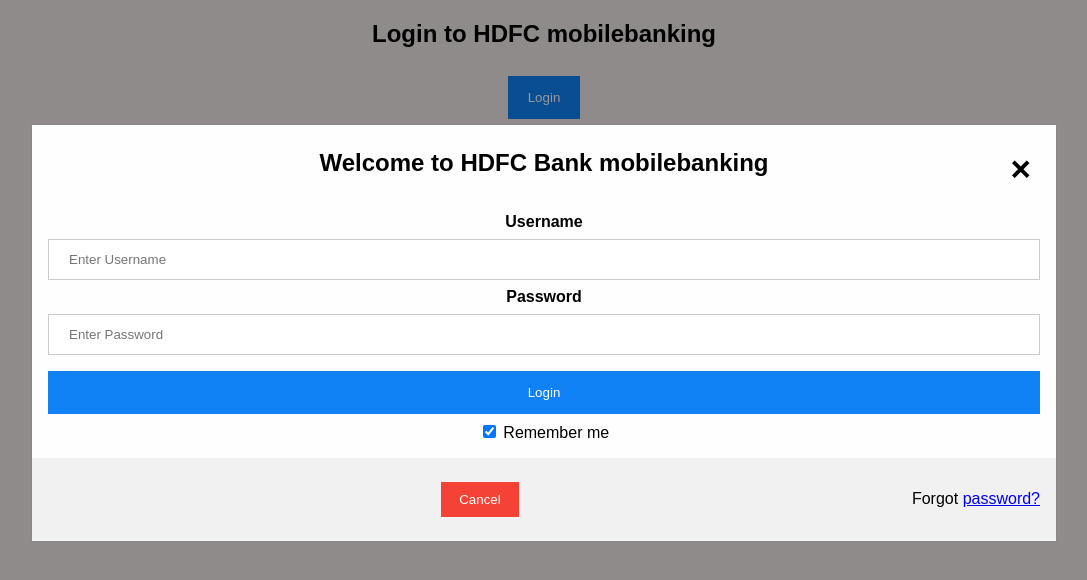
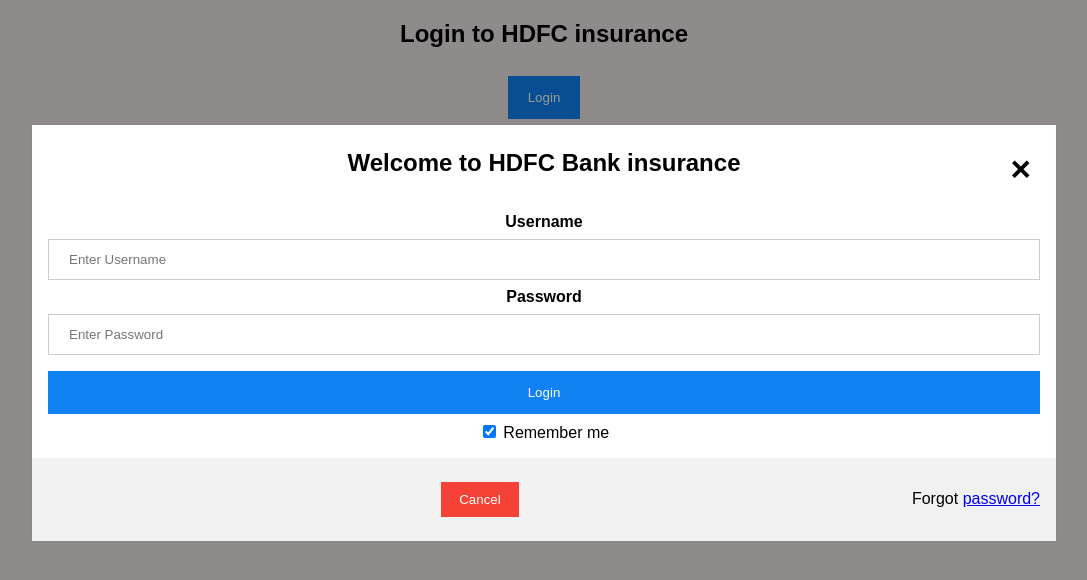
Before and after one commit to ramak8sgcp/dockerproject, a plain HTML site: page index.html in a window 1280 px wide. Both pictures are taken after a click on the button "Login". Shown: the whole page, without its empty margins (96-1183 px from the left). Drawn offline with Linux system fonts and the light colour scheme.

Commit message:
Update index.html

```diff
--- a/index.html
+++ b/index.html
@@ -127,7 +127,7 @@
 </head>
 <body align=center bgcolor="ede8e7">
 
-<h2>Login to HDFC mobilebanking</h2>
+<h2>Login to HDFC insurance</h2>
 
 <button onclick="document.getElementById('id01').style.display='block'" style="width:auto;">Login</button>
 
@@ -136,7 +136,7 @@
   <form class="modal-content animate" action="/action_page.php" method="post">
     <div class="imgcontainer">
       <span onclick="document.getElementById('id01').style.display='none'" class="close" title="Close Modal">&times;</span>
-      <h2>Welcome to HDFC Bank mobilebanking</h2>
+      <h2>Welcome to HDFC Bank insurance</h2>
     </div>
 
     <div class="container">
```
